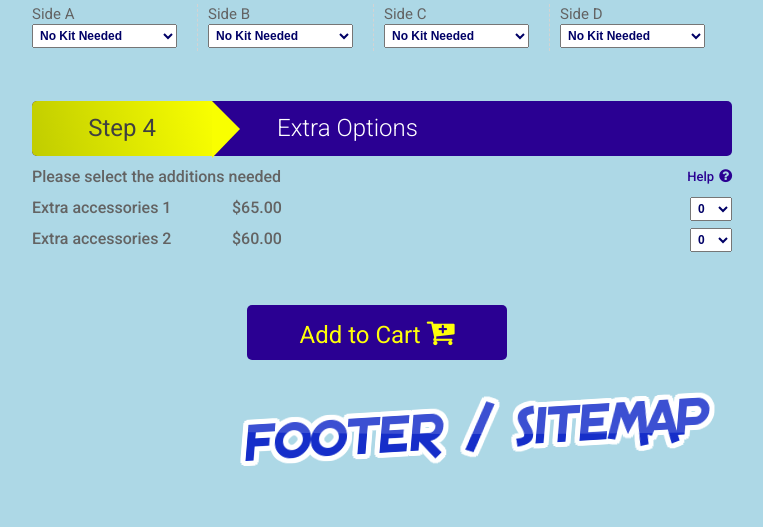
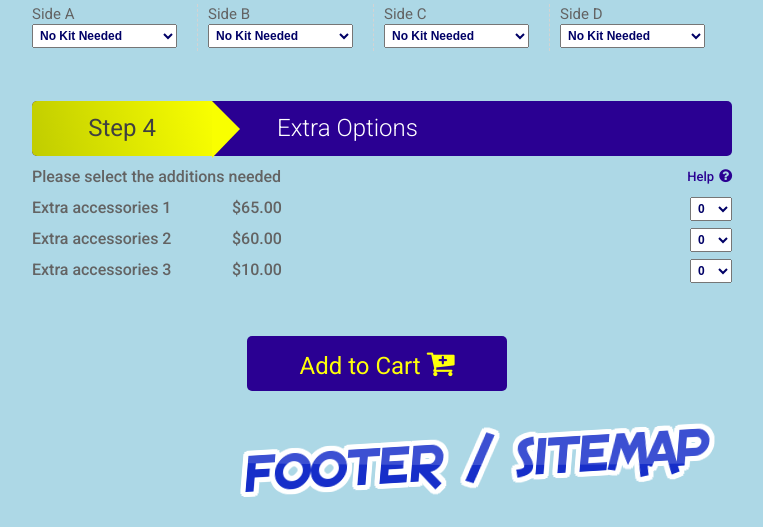
Before and after one commit to pj10182014/curtain, a PHP site: page / in a window 1280 px wide. Shown: the part 1378-1905 px from the top of the page, without its empty margins (163-926 px from the left). Before the commit the page ends 1844 px from the top, so only its background shows below. Run offline with PHP 8.4, Linux system fonts and the light colour scheme; some libraries are stand-ins or nearby versions.

Commit message:
added multidimension array for extra accessories

```diff
--- a/_inc/_functions.php
+++ b/_inc/_functions.php
@@ -6,16 +6,43 @@
      * Time: 1:36 PM
      */
 
+    /**
+     * printMountSelections()
+     * This is used to print out Choose Track & Trolley kit (Optional) step 3
+     * Example: printMountSelections('mount-side-a', 'Side A', 'mount-a');
+     * @param $sideClass            - class for the sides, example 'mount-side-a'
+     * @param $sideLabel            - label for the sides, example 'Side A'
+     * @param $selectMountSide      - extra class for select element to determine which side is chosen when using jQuery, example 'mount-a'
+     * @return string               - html output of the mount label and select element
+     */
+    function printMountSelections($sideClass, $sideLabel, $selectMountSide){
+        $output[] = "<div class='$sideClass'>";
+        $output[] = "<p class='sideABCD-header'>$sideLabel</p>";
+        $output[] = "<div class='dimension-width'>";
+        $output[] = "<select name='select-mounts' class='select-mounts $selectMountSide'>";
+        $output[] = "<option value='' group='mounts'>No Kit Needed</option>";
+        $output[] = "<option value='k1' group='mounts'>Set Kit - #FKS1439-1</option>";
+        $output[] = "<option value='k2' group='mounts'>Set Kit - #FKS1439-2</option>";
+        $output[] = "<option value='k3' group='mounts'>Set Kit - #FKS1439-3</option>";
+        $output[] = "<option value='k4' group='mounts'>Set Kit - #FKS1439-4</option>";
+        $output[] = "</select>";
+        $output[] = "</div>";
+        $output[] = "</div> <!-- end mount $sideLabel -->";
 
+        return join('', $output);
+    }
 
-    /*
+    /**
      * printExtraAcc()
      * This is used to print out extra accessories for step 4
-     * param $accName           - The name of the extra accessories
-     * param $maxQty            - Max quantities user is allowed to choose
-     * param $accClass          - Class for the accessories, example: acc1
-     * param $id                - id name for the select element, example: extraAcc1
-     * param $price             - price of the */
+     * Example: <?php echo printExtraAcc('Extra accessories 1', 25, 'acc1', 'extraAcc1', 65)?>
+     * @param $accName           - The name of the extra accessories
+     * @param $maxQty            - Max quantities user is allowed to choose
+     * @param $accClass          - Class for the accessories, example: acc1
+     * @param $id                - id name for the select element which is used in jQuery, example: extraAcc1
+     * @param $price             - price of the extra acc
+     * @return string            - html output of the extra accessories
+     */
     function printExtraAcc($accName, $maxQty, $accClass, $id, $price){
         $output[] = "<div class='extraAcc'>\r\n";
         $output[] = "<label class='extraName'>$accName</label>\r\n";
@@ -33,20 +60,3 @@
 
         return join('',$output);
     }
-
-    function printMountSelections($sideClass, $sideLabel, $selectMountSide){
-        $output[] = "<div class='$sideClass'>";
-        $output[] = "<p class='sideABCD-header'>$sideLabel</p>";
-        $output[] = "<div class='dimension-width'>";
-        $output[] = "<select name='select-mounts' class='select-mounts $selectMountSide'>";
-        $output[] = "<option value='' group='mounts'>No Kit Needed</option>";
-        $output[] = "<option value='k1' group='mounts'>Set Kit - #FKS1439-1</option>";
-        $output[] = "<option value='k2' group='mounts'>Set Kit - #FKS1439-2</option>";
-        $output[] = "<option value='k3' group='mounts'>Set Kit - #FKS1439-3</option>";
-        $output[] = "<option value='k4' group='mounts'>Set Kit - #FKS1439-4</option>";
-        $output[] = "</select>";
-        $output[] = "</div>";
-        $output[] = "</div> <!-- end mount $sideLabel -->";
-
-        return join('', $output);
-    }
--- a/_inc/_variables.php
+++ b/_inc/_variables.php
@@ -6,9 +6,23 @@
      * Time: 2:20 AM
      */
 
+    /**
+     * MultiDimensional Array for creating mount selections
+     * This is interacted by using the array below and use foreach loop with alternative syntax in html
+     */
     $mountKitsOptions = array(
         array('mount-side-a', 'Side A', 'mount-a'),
         array('mount-side-b', 'Side B', 'mount-b'),
         array('mount-side-c', 'Side C', 'mount-c'),
         array('mount-side-d', 'Side D', 'mount-d')
     );
+
+    /**
+     * MultiDimensional Array for creating extra accessories selections
+     * This is interacted by using the array below and use foreach loop with alternative syntax in html
+     */
+    $extraAccOptions = array(
+        array('Extra accessories 1', 'acc1', 65, 'extraAcc1', 25),
+        array('Extra accessories 2', 'acc2', 60, 'extraAcc2', 50),
+        array('Extra accessories 3', 'acc3', 10, 'extraAcc3', 20)
+    );
--- a/index.php
+++ b/index.php
@@ -351,8 +351,20 @@
 
                         <div class="clear"></div>
                         <div class="extraOp">
-                            <?php echo printExtraAcc('Extra accessories 1', 25, 'acc1', 'extraAcc1', 65)?>
-                            <?php echo printExtraAcc('Extra accessories 2', 50, 'acc2', 'extraAcc2', 60)?>
+                            <?php if($extraAccOptions != null): ?>
+                            <?php foreach($extraAccOptions as $option):?>
+                                <div class="extraAcc">
+                                    <label class="extraName"><?php echo $option[0]; ?></label>
+                                    <div class="extraPrice <?php echo $option[1];?>">$<?php echo $option[2];?>.00
+                                        <select id="<?php echo $option[3]; ?>" class="opt-qty">
+                                        <?php for($i = 0; $i <= $option[4]; $i++):?>
+                                            <option value="<?php echo $option[3]?>"><?php echo $i;?></option>
+                                        <?php endfor ?>
+                                        </select>
+                                    </div>
+                                </div> <!-- end <?php echo $option[0]; ?>-->
+                            <?php endforeach ?>
+                            <?php endif ?>
                         </div><!-- end extraOp -->
                     </div><!-- end selections -->
                 </div>  <!-- end step 4 div-->
--- a/js/scripts.js
+++ b/js/scripts.js
@@ -745,10 +745,11 @@ $(document).ready(function(){
     /***********/
     var extraAcc1Price = 0;
     var extraAcc2Price = 0;
+    var extraAcc3Price = 0;
     var extraAccAllTotal = 0;
 
-    var extraAccNames = ['extraAcc1', 'extraAcc2']; //stores the short name for the extra acc
-    var extraAccPrices = [65, 60];  //stores the price for the extra acc
+    var extraAccNames = ['extraAcc1', 'extraAcc2', 'extraAcc3']; //stores the short name for the extra acc
+    var extraAccPrices = [65, 60, 10];  //stores the price for the extra acc
 
     $('.opt-qty').on('change', function(){
         var $this = $(this);
@@ -778,8 +779,12 @@ $(document).ready(function(){
                 break;
             case 'extraAcc2':
                 extraAcc2Price = accPrice * qtySelected;
+                break;
+            case 'extraAcc3':
+                extraAcc3Price = accPrice * qtySelected;
+                break;
         }
-        extraAccAllTotal = extraAcc1Price + extraAcc2Price;
+        extraAccAllTotal = extraAcc1Price + extraAcc2Price + extraAcc3Price;
         appendPriceSummary();
     });
 
```
